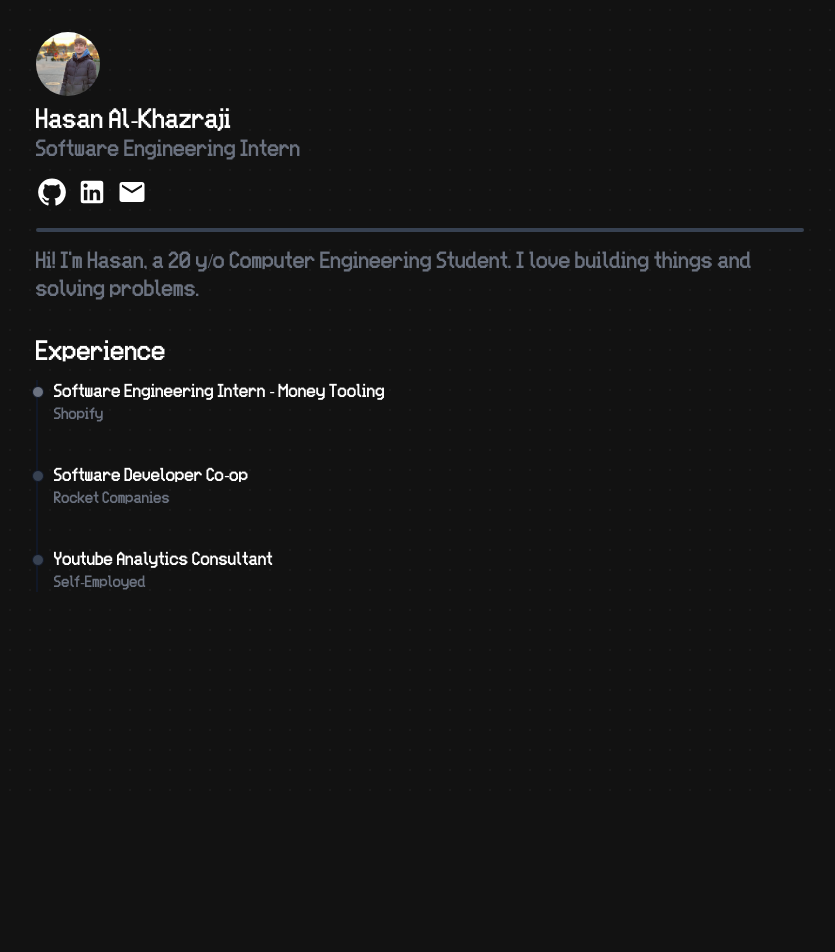
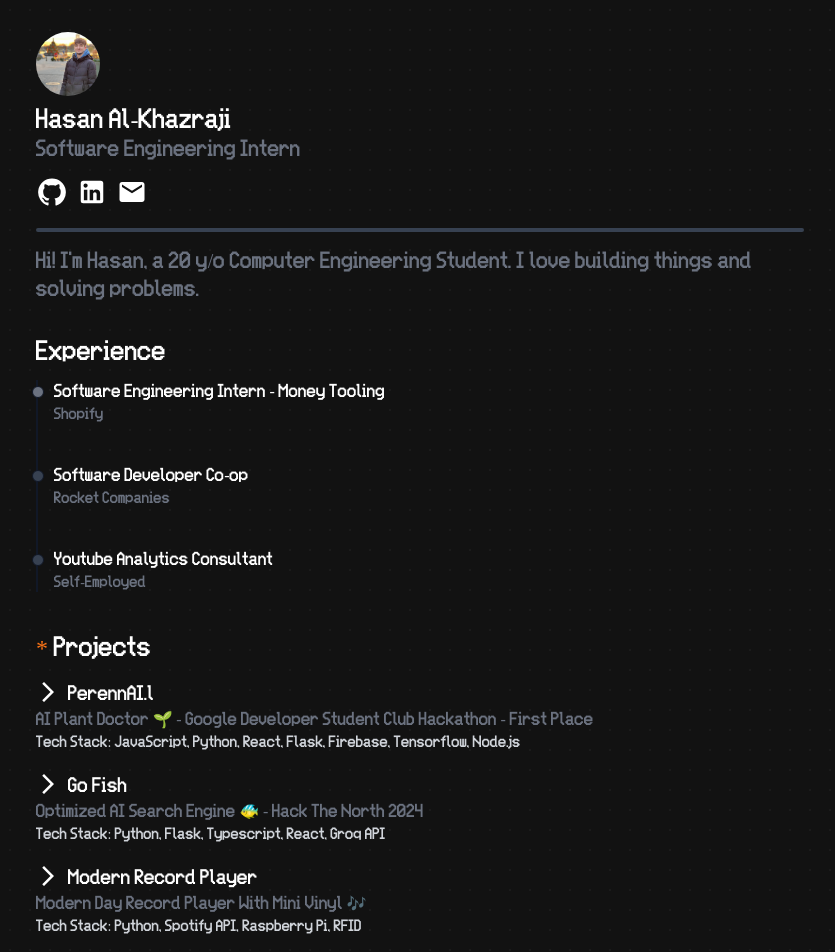
Before and after one commit to Hasan-Al-Khazraji/portfolio, a React (Create React App) app: page / in a window 1280 px wide. Shown: the top 952 px of the page, without its empty margins (220-1055 px from the left). Before the commit the page ends 800 px from the top, so only its background shows below. Built offline with nearby package versions, Linux system fonts and the light colour scheme.

Commit message:
Add Projects component and integrate it into About section; include project data in JSON format

```diff
--- a/src/components/About.jsx
+++ b/src/components/About.jsx
@@ -1,10 +1,12 @@
 import Experience from './Experience';
+import Projects from './Projects';
 
 export default function About() {
     return (
         <div>
             <h2 className="text-gray-500 text-xl mb-8">Hi! I'm Hasan, a 20 y/o Computer Engineering Student. I love building things and solving problems.</h2>
             <Experience />
+            <Projects />
         </div>
     );
 }
--- /dev/null
+++ b/src/components/Project.jsx
@@ -0,0 +1,18 @@
+import ArrowForwardIosIcon from '@mui/icons-material/ArrowForwardIos';
+
+export default function Project({projectName, redirect, description, techStack}) {
+    return (
+        <div className='text-white'>
+            <div className='align-middle'>
+                <a href={redirect} target='_blank'>
+                    <span className='hover:bg-slate-800 hover:cursor-pointer hover:scale-105 flex space-x-2 p-1 transition w-fit pl-0 pb-0'>
+                        <ArrowForwardIosIcon></ArrowForwardIosIcon>
+                        <h2 className='text-lg'>{projectName}</h2>
+                    </span>
+                </a>
+                <h4 className='text-md text-gray-500'>{description}</h4>
+                <p className='text-gray-300 text-sm'>Tech Stack: {techStack}</p>
+            </div>
+        </div>
+    );
+}
--- /dev/null
+++ b/src/components/Projects.jsx
@@ -0,0 +1,26 @@
+import Project from "./Project";
+import projectsData from '../data/projects.json';
+import ArrowOutwardIcon from '@mui/icons-material/ArrowOutward';
+
+export default function Projects() {
+
+    const projects = projectsData.projects;
+
+    return (
+        <div className="w-fit">
+            <h1 className="text-white text-2xl mb-3"><a className="text-orange-500 text-2xl">*</a> Projects</h1>
+            <ul>
+                {projects.map((project) => {
+                return (
+                    <li className="mb-4">
+                        <Project projectName={project.projectName} redirect={project.redirect} description={project.description} techStack={project.techStack}></Project>
+                    </li>
+                );
+                })}
+            </ul>
+            <div className="w-fit">
+                <a href="https://github.com/Hasan-Al-Khazraji" target="_blank"><h3 className="text-orange-500 text-sm">View More Projects <ArrowOutwardIcon></ArrowOutwardIcon></h3></a>
+            </div>
+        </div>
+    );
+}
--- /dev/null
+++ b/src/data/projects.json
@@ -0,0 +1,22 @@
+{
+    "projects": [
+        {
+            "projectName": "PerennAI.l",
+            "redirect": "https://github.com/Hasan-Al-Khazraji/perennail",
+            "description": "AI Plant Doctor 🌱 - Google Developer Student Club Hackathon - First Place",
+            "techStack": "JavaScript, Python, React, Flask, Firebase, Tensorflow, Node.js"
+        },
+        {
+            "projectName": "Go Fish",
+            "redirect": "https://github.com/Luthiraa/Go-Fish",
+            "description": "Optimized AI Search Engine 🐠 - Hack The North 2024",
+            "techStack": "Python, Flask, Typescript, React, Groq API"
+        },
+        {
+            "projectName": "Modern Record Player ",
+            "redirect": "https://github.com/Hasan-Al-Khazraji/perennail",
+            "description": "Modern Day Record Player With Mini Vinyl 🎶",
+            "techStack": "Python, Spotify API, Raspberry Pi, RFID"
+        }
+    ]
+}
```
